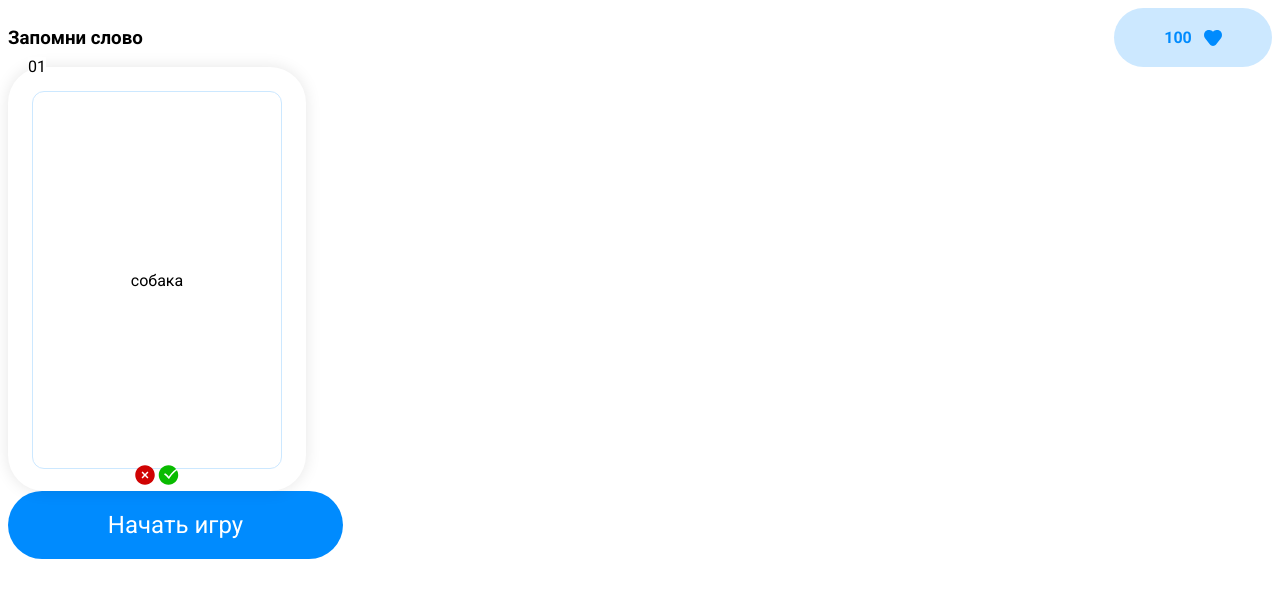
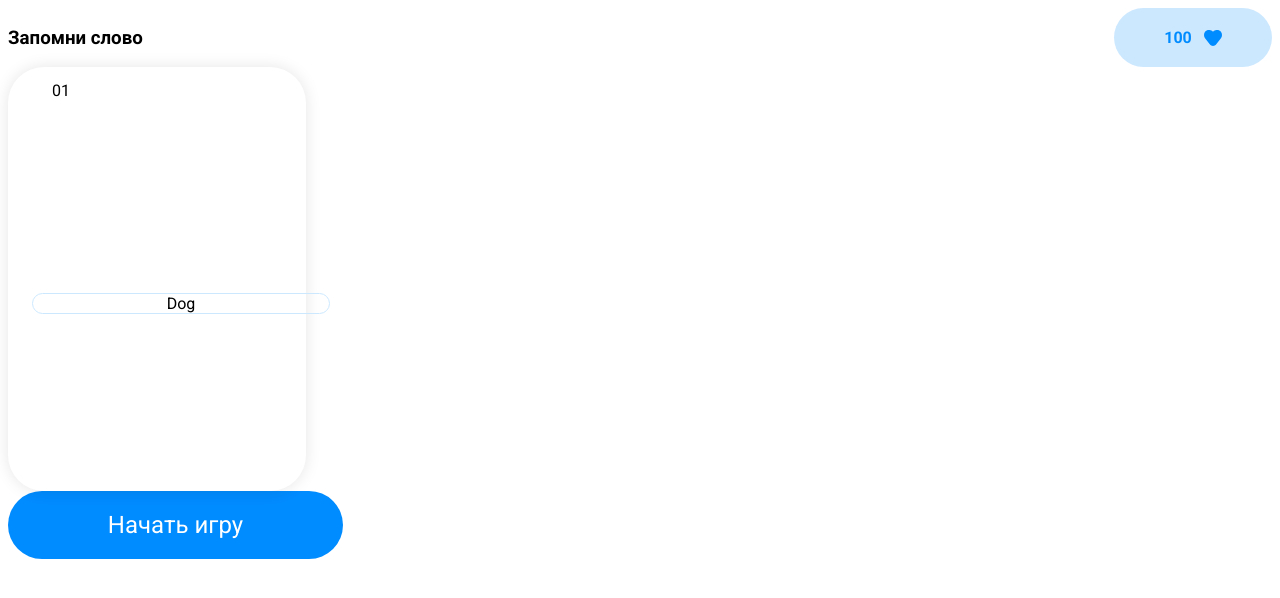
Before and after one commit to KretovKir/vue-homework, a Vue app in the folder vue-homework/: page / in a window 1280 px wide. Shown: the top 598 px of the page. Built offline with nearby package versions, Linux system fonts and the light colour scheme.

Commit message:
homework 4 completed

```diff
--- a/vue-homework/src/components/Card.vue
+++ b/vue-homework/src/components/Card.vue
@@ -1,93 +1,124 @@
 <script setup>
+import { ref } from 'vue';
 import Error from './Error.vue';
 import Good from './Good.vue';
 
-  const {cardNum, word} = defineProps(['cardNum', 'word', 'translatedWord'])
+
   const emits = defineEmits(['rotateCard', 'statusSendError', 'statusSendGood'])
+  let cardNum = ref('01')
+  let state = ref('closed')
+  let word = ref('Dog')
+  let translation = ref('Собака')
+  let status = ref('pending')
 
   function rotation(event){
     emits('rotateCard', 'rotate')
-    event.target.classList.add('rotating')
+    const parent = event.target.closest('.card')
+    parent.classList.toggle('flipped')
+    state.value = 'opened'
+    console.log(state.value)
   }
 
   function statusSendError(){
-
+    status.value = 'fail'
     emits('statusSendError', 'error')
   }
 
   function statusSendGood(){
+    status.value = 'pending'
     emits('statusSendGood', 'good')
   }
+
+
+
+
+
+
 </script>
 
 <template>
   <div class="card-container">
-    <div class="card">
-        <div class="card-border" @click="rotation">
+    <div class="card" @click="rotation">
+
+        <div class="front">
+          <div class="card-border">
             <span class="card-num">{{ cardNum }}</span>
-          <span class="translatedWord">{{ translatedWord }}</span>
+            <span class="word">{{ word }}</span>
           </div>
+        </div>
+
+        <div class="back">
+          <div class="card-border">
+            <span class="word">{{ translation }}</span>
+          </div>
+
           <div class="card-controllers">
             <Error @click="statusSendError"></Error>
             <Good @click="statusSendGood"></Good>
         </div>
+        </div>
+
     </div>
   </div>
 </template>
 
 <style scoped>
 
-  .card{
+  .card {
   width: 250px;
   height: 376px;
   padding: 24px;
   border-radius: 36px;
-    box-shadow: 0px 0px 16px 0px rgba(0, 0, 0, 0.1);
+  box-shadow: 0px 0px 16px rgba(0,0,0,0.1);
   position: relative;
+  transform-style: preserve-3d;
+  transition: transform 0.8s;
+}
 
+
+.card.flipped {
+  transform: rotateY(180deg);
+  position: relative;
 }
+
 
 .front, .back {
   position: absolute;
-    backface-visibility: hidden; /* скрывать обратную сторону при перевороте */
+  min-width: 100%;
+  min-height: 100%;
+  backface-visibility: hidden;
   display: flex;
   align-items: center;
   justify-content: center;
-    font-size: 24px;
-    backface-visibility: hidden;
 }
 
-  .front {
+
+/* Обратная сторона */
+.back {
   background-color: #fff;
+  transform: rotateY(180deg);
 }
 
-  /* Обратная сторона, повернутая на 180 градусов по Y */
-  .back {
-    background-color: #f0f0f0;
-    transform: rotateY(180deg);
+.card-border{
+    border:1px solid rgba(204,232,255,1);
+    border-radius:12px;
+    width: 100%;
+    height: 100%;
+    display:flex;
+    justify-content:center;
+    align-items:center;
 }
-  .card-border{
-    border: 1px solid rgba(204, 232, 255, 1);
-    border-radius: 12px;
-    /* position: relative; */
-    height: 100%;
-    display: flex;
-    justify-content: center;
-    align-items: center;
+.card-num{
+    position:absolute;
+    left:20px;
+    top:-10px;
+    color:#000;
+    background-color:#fff; /* пример цвета */
 }
-
-  .card-num{
-    position: absolute;
-    left: 20px;
-    top: -10px;
-    color: #000;
-    background-color: var(--color-primary);
-  }
-
 .card-controllers{
-    position: absolute;
-    bottom: 0;
-    left: 50%;
-    transform: translate(-50%, 0);
+    position:absolute;
+    bottom:0;
+    left:50%;
+    transform:translateX(-50%);
 }
 </style>
--- a/vue-homework/src/components/Score.vue
+++ b/vue-homework/src/components/Score.vue
@@ -1,6 +1,11 @@
 <script setup>
-  import IconHeart from "./IconHeart.vue";
-  const {score} = defineProps(['score']);
+  import { ref } from "vue";
+import IconHeart from "./IconHeart.vue";
+
+
+  let score = ref(100)
+
+
 </script>
 
 <template>
--- a/vue-homework/src/style.css
+++ b/vue-homework/src/style.css
@@ -16,6 +16,7 @@ body{
   0% {
     transform: rotateY(0deg);
   }
+
   100% {
     transform: rotateY(180deg);
   }
```
Lines whose indentation alone changed are shown as unchanged.
